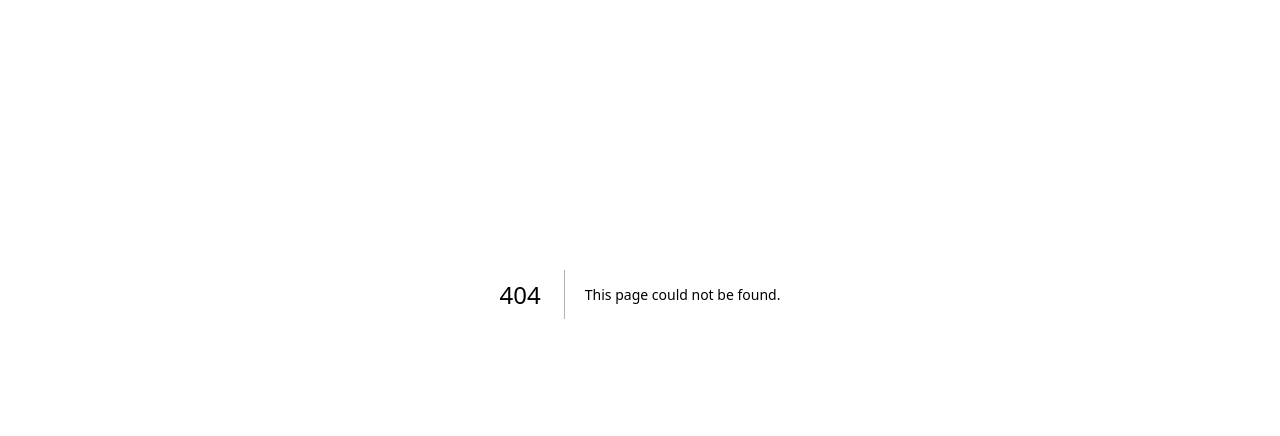
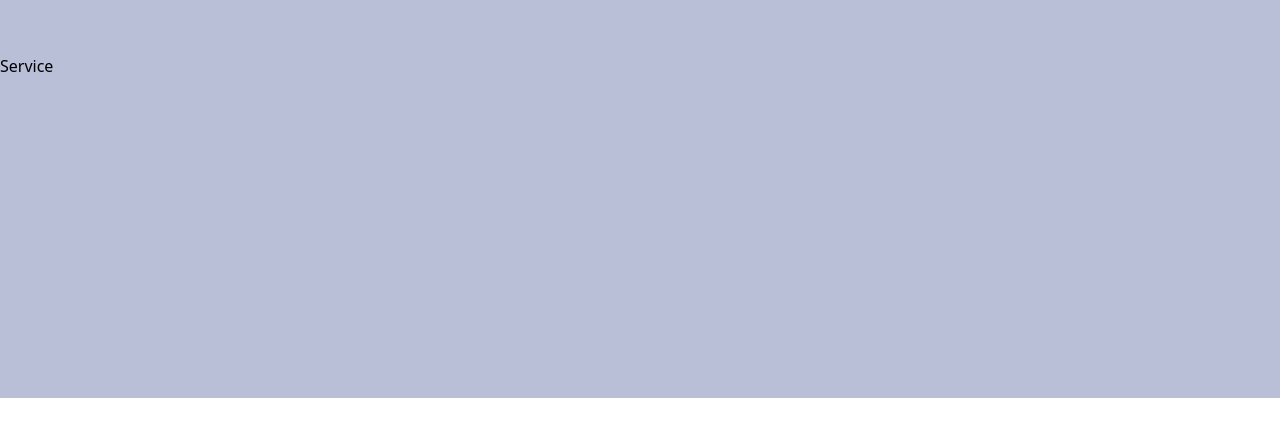
Before and after one commit to MEROO1010/my_portfolio, a Next.js app: page /components/Services in a window 1280 px wide. Before the commit this address had no page. Shown: the part 106-542 px from the top of the page. Built offline with nearby package versions, Linux system fonts and the light colour scheme.

Commit message:
add services section

```diff
--- /dev/null
+++ b/pages/components/Services.tsx
@@ -0,0 +1,15 @@
+import React from 'react'
+
+const Services = () => {
+  return (
+    <div className= " relative py-80  bottom-40   bg-[#B8BFD6]">
+        <div className=" ">
+        <div>
+          <h1>Service</h1>
+       </div>
+        </div>
+    </div>
+  )
+}
+
+export default Services
```
